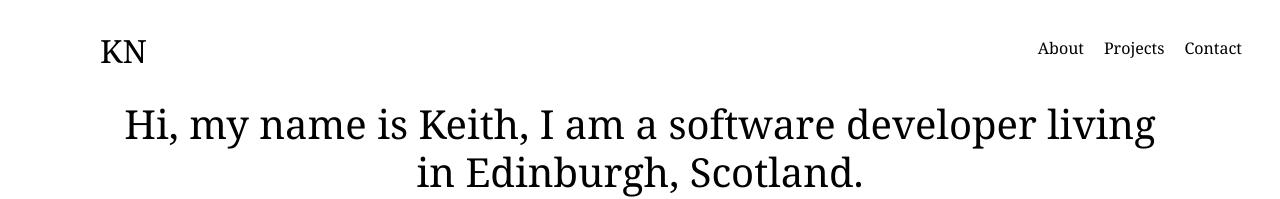
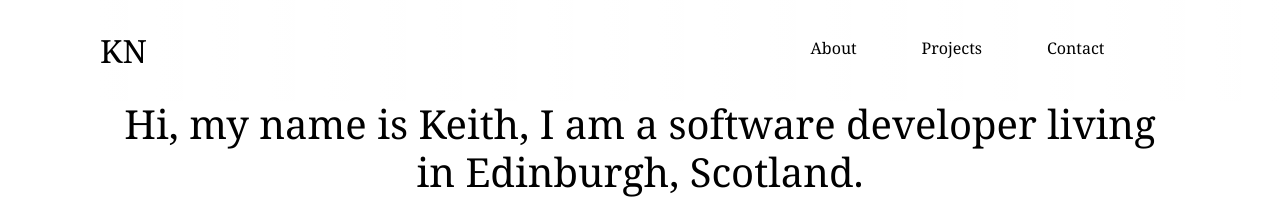
Before and after one commit to KeithorKeith/portfolio-website, a Gatsby site: page / in a window 1280 px wide. Shown: the top 199 px of the page. Built offline with nearby package versions, Linux system fonts and the light colour scheme; Gatsby itself is replaced by a stand-in of ours.

Commit message:
Fixed the header.

```diff
--- a/src/components/layout.css
+++ b/src/components/layout.css
@@ -42,6 +42,8 @@ html {
     display: flex;
     justify-content: flex-end;
     align-items: center;
+    padding-right: 10%;
+    padding-left: 10%;
 }
 
 .list-item {
@@ -49,6 +51,8 @@ html {
     margin-left: 10px;
     margin-right: 10px;
     margin-top: 10px;
+    padding-right: 10%;
+    padding-left: 10%;
 }
 
 .header :hover {
```
